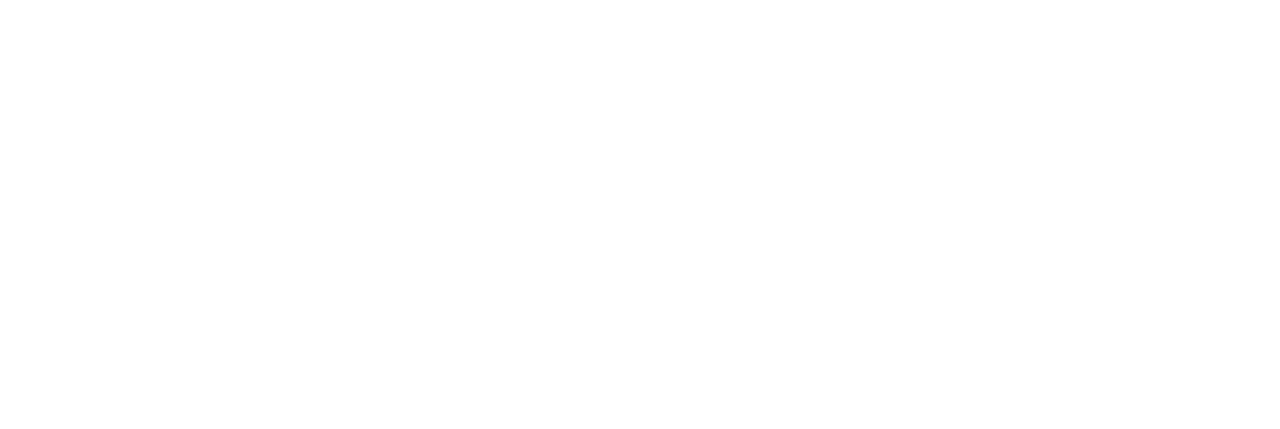
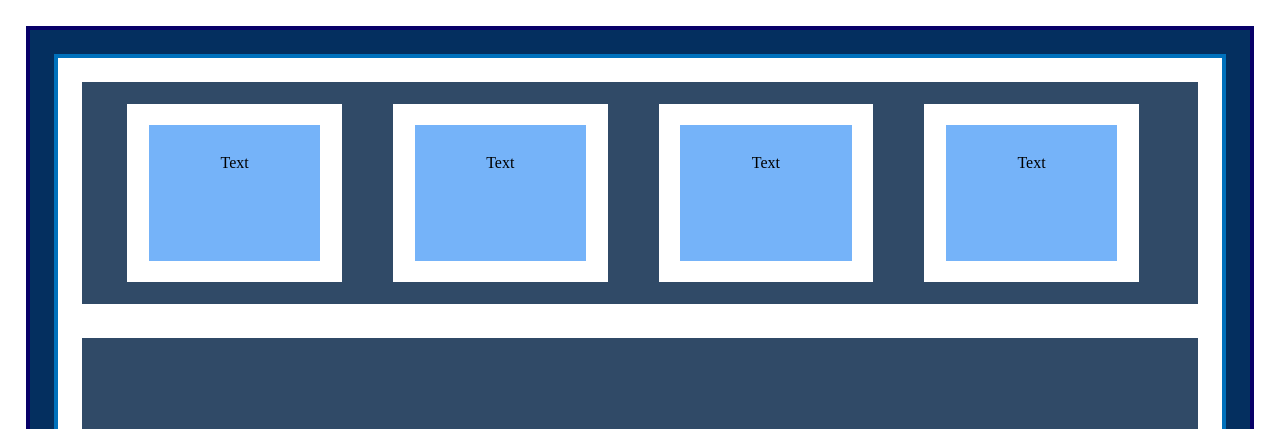
Before and after one commit to elenen6/Fluid2, a plain HTML site: page index.html in a window 1280 px wide. Shown: the top 429 px of the page. Drawn offline with Linux system fonts and the light colour scheme.

Commit message:
add white and blue boxes

```diff
--- a/css/style.css
+++ b/css/style.css
@@ -0,0 +1,75 @@
+html, body {
+	width: 100%;
+	height: 100%;
+}
+body{
+	padding: 2%;
+}
+.main-wraper{
+	background-color: #042F5F;
+	border: 4px solid #070068;
+	width: 100%;
+	height: 100%;
+	padding: 2%;
+}
+.white-wraper{
+	background-color: #fff;
+	border: 4px solid #0071BC;
+	width: 100%;
+	height: 100%;
+	padding: 2%;
+}
+.blue-box1{
+	background-color: #304A67;
+	height: 35%;
+	width: 100%;
+	margin-bottom: 3%;
+	padding: 2%;
+}
+.blue-box2{
+	background-color: #304A67;
+	height: 55%;
+	width: 100%;
+}
+.blue-box2 p {
+	color: #fff;
+	font-size: 51px;
+	text-align: center;
+	padding-top: 9%;
+}
+.white-box{
+	display: inline-block;
+	background-color: #fff;
+	width: 20%;
+	height: 100%;
+	margin: 0 2.2%;
+	padding: 2%;
+}
+/*.white-box:first-child{
+	background-color: red;
+}
+.white-box:last-child{
+	background-color: pink;
+}
+.white-box:nth-child(2){
+	background-color: yellow;
+}
+.white-box:nth-child(3){
+	background-color: green;
+}*/
+/*.white-box:nth-child(2n+1){
+	background-color: yellow;
+}
+.white-box:nth-child(even){
+	background-color: pink;
+}
+*/
+.light-blue-box{
+	background-color: #75B3F9;
+	height: 100%;
+	width: 100%;
+	padding-top: 17%;
+}
+.light-blue-box p{
+	text-align: center;
+}
--- a/index.html
+++ b/index.html
@@ -7,6 +7,34 @@
 	<link rel="stylesheet" type="text/css" href="css/style.css">
 </head>
 <body>
-
+	<div class="main-wraper">
+		<div class="white-wraper">
+			<div class="blue-box1">
+				<div class="white-box">
+					<div class="light-blue-box">
+						<p> Text </p>
+					</div>
+				</div>
+				<div class="white-box">
+					<div class="light-blue-box">
+						<p> Text </p>
+					</div>
+				</div>
+				<div class="white-box">
+					<div class="light-blue-box">
+						<p> Text </p>
+					</div>
+				</div>
+				<div class="white-box">
+					<div class="light-blue-box">
+						<p> Text </p>
+					</div>
+				</div>
+			</div>
+			<div class="blue-box2">
+				<p>TEXT EXAMPLE</p>
+			</div>
+		</div>
+	</div>
 </body>
 </html>
```
